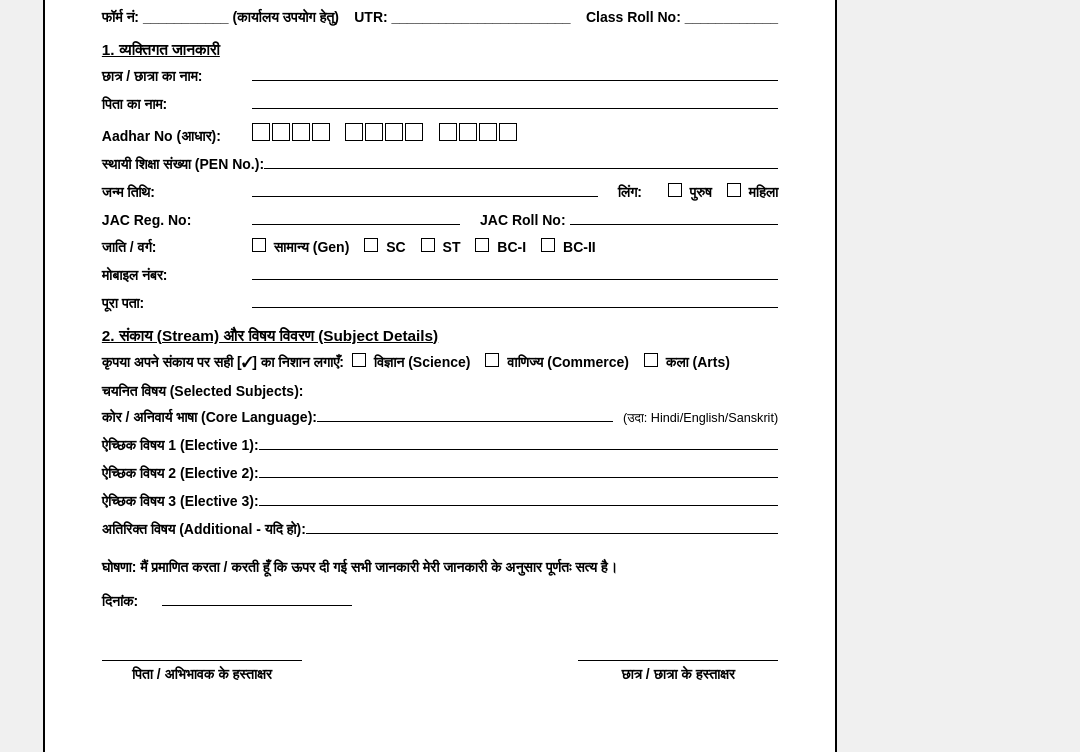
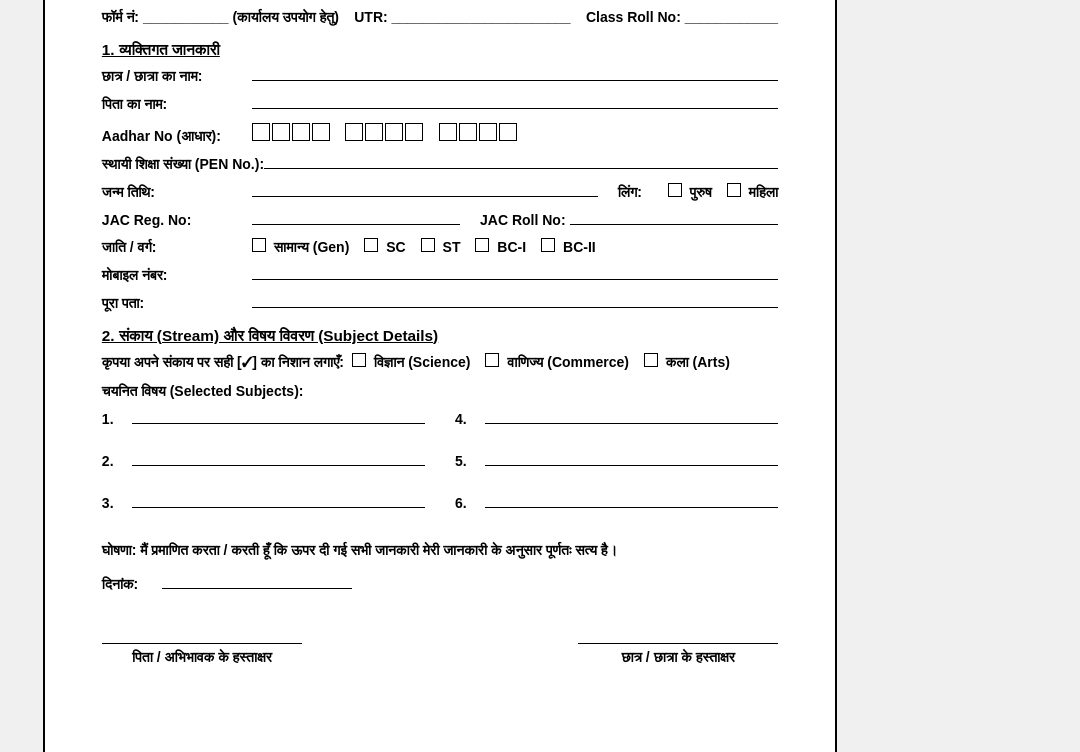
Before and after one commit to kushmil/12th-form, a plain HTML site: page index.html in a window 1280 px wide. Shown: the part 215-967 px from the top of the page, without its empty margins (200-1280 px from the left). Drawn offline with Linux system fonts and the light colour scheme.

Commit message:
Add files via upload

```diff
--- a/index.html
+++ b/index.html
@@ -110,6 +110,13 @@
             border: none; cursor: pointer; font-weight: bold; z-index: 100;
         }
 
+        .subject-grid {
+            display: grid;
+            grid-template-columns: 1fr 1fr;
+            gap: 15px 30px;
+            margin-top: 10px;
+        }
+
         @media print {
             body { background: none; padding: 0; }
             .print-btn { display: none; }
@@ -127,7 +134,7 @@
                 <div class="qr-box">
                     <img src="Qr.jpg" alt="QR Code">
                 </div>
-                <div class="qr-text">पेन नंबर खोजें</div>
+                <div class="qr-text">PEN no. khojen</div>
             </div>
 
             <div class="college-info">
@@ -220,16 +227,14 @@
 
         <div style="font-weight: bold; font-size: 10.5pt; margin-bottom: 8px;">चयनित विषय (Selected Subjects):</div>
 
-        <div class="field-row">
-            <span class="label">कोर / अनिवार्य भाषा (Core Language):</span>
-            <span class="line"></span>
-            <span style="font-weight: normal; font-size: 9.5pt; margin-left: 10px;">(उदा: Hindi/English/Sanskrit)</span>
+        <div class="subject-grid">
+            <div class="field-row"><span class="label" style="min-width: 30px;">1.</span><span class="line"></span></div>
+            <div class="field-row"><span class="label" style="min-width: 30px;">4.</span><span class="line"></span></div>
+            <div class="field-row"><span class="label" style="min-width: 30px;">2.</span><span class="line"></span></div>
+            <div class="field-row"><span class="label" style="min-width: 30px;">5.</span><span class="line"></span></div>
+            <div class="field-row"><span class="label" style="min-width: 30px;">3.</span><span class="line"></span></div>
+            <div class="field-row"><span class="label" style="min-width: 30px;">6.</span><span class="line"></span></div>
         </div>
-
-        <div class="field-row"><span class="label">ऐच्छिक विषय 1 (Elective 1):</span><span class="line"></span></div>
-        <div class="field-row"><span class="label">ऐच्छिक विषय 2 (Elective 2):</span><span class="line"></span></div>
-        <div class="field-row"><span class="label">ऐच्छिक विषय 3 (Elective 3):</span><span class="line"></span></div>
-        <div class="field-row"><span class="label">अतिरिक्त विषय (Additional - यदि हो):</span><span class="line"></span></div>
 
         <div class="declaration">
             घोषणा: मैं प्रमाणित करता / करती हूँ कि ऊपर दी गई सभी जानकारी मेरी जानकारी के अनुसार पूर्णतः सत्य है।
```
